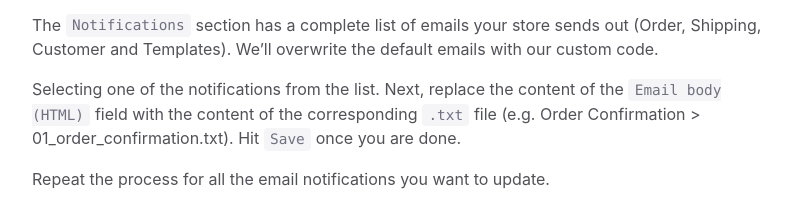
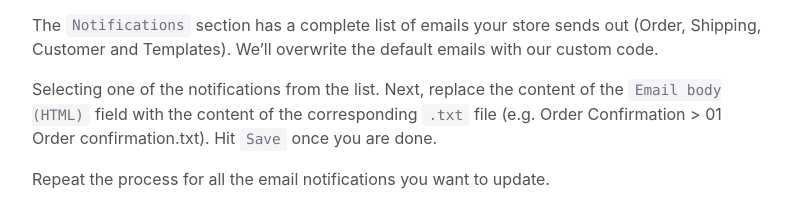
Before and after one commit to everyaws/files, a plain HTML site: page index.html in a window 1280 px wide. Shown: the part 949-1150 px from the top of the page, without its empty margins (243-1036 px from the left). Drawn offline with nearby package versions, Linux system fonts and the light colour scheme.

Commit message:
Update index.html

```diff
--- a/index.html
+++ b/index.html
@@ -74,7 +74,7 @@
 <p>Go to your stores admin to get starterd, then click <code>Settings &gt; Files</code>. Click <code>Upload files</code> and select all the files from the <code>images</code> folder.</p>
 <p>Next you will need to upload all email-related images to your store. To do this go to your store’s admin, then <code>Settings &gt; Files</code> and click <code>Upload files</code>. Select all the files from images folder. Once the upload is done head over to <code>Notifications</code> (Settings menu).</p>
 <p>The <code>Notifications</code> section has a complete list of emails your store sends out (Order, Shipping, Customer and Templates). We’ll overwrite the default emails with our custom code.</p>
-<p>Selecting one of the notifications from the list. Next, replace the content of the <code>Email body (HTML)</code> field with the content of the corresponding <code>.txt</code> file (e.g. Order Confirmation &gt; 01_order_confirmation.txt). Hit <code>Save</code> once you are done.</p>
+<p>Selecting one of the notifications from the list. Next, replace the content of the <code>Email body (HTML)</code> field with the content of the corresponding <code>.txt</code> file (e.g. Order Confirmation &gt; 01 Order confirmation.txt). Hit <code>Save</code> once you are done.</p>
 <p>Repeat the process for all the email notifications you want to update.</p>
 <p class="lead py-4 my-2"><span class="badge badge-success">#protip</span> Use the <code>Revert to default</code> at the end of the edit page to restore your email to their default state.</p>
 <p>Click the <code>Customize</code> button from the <code>Notifications</code> page to update the Accent color or add a image-based logo (maximum width 200px).</p>
```
